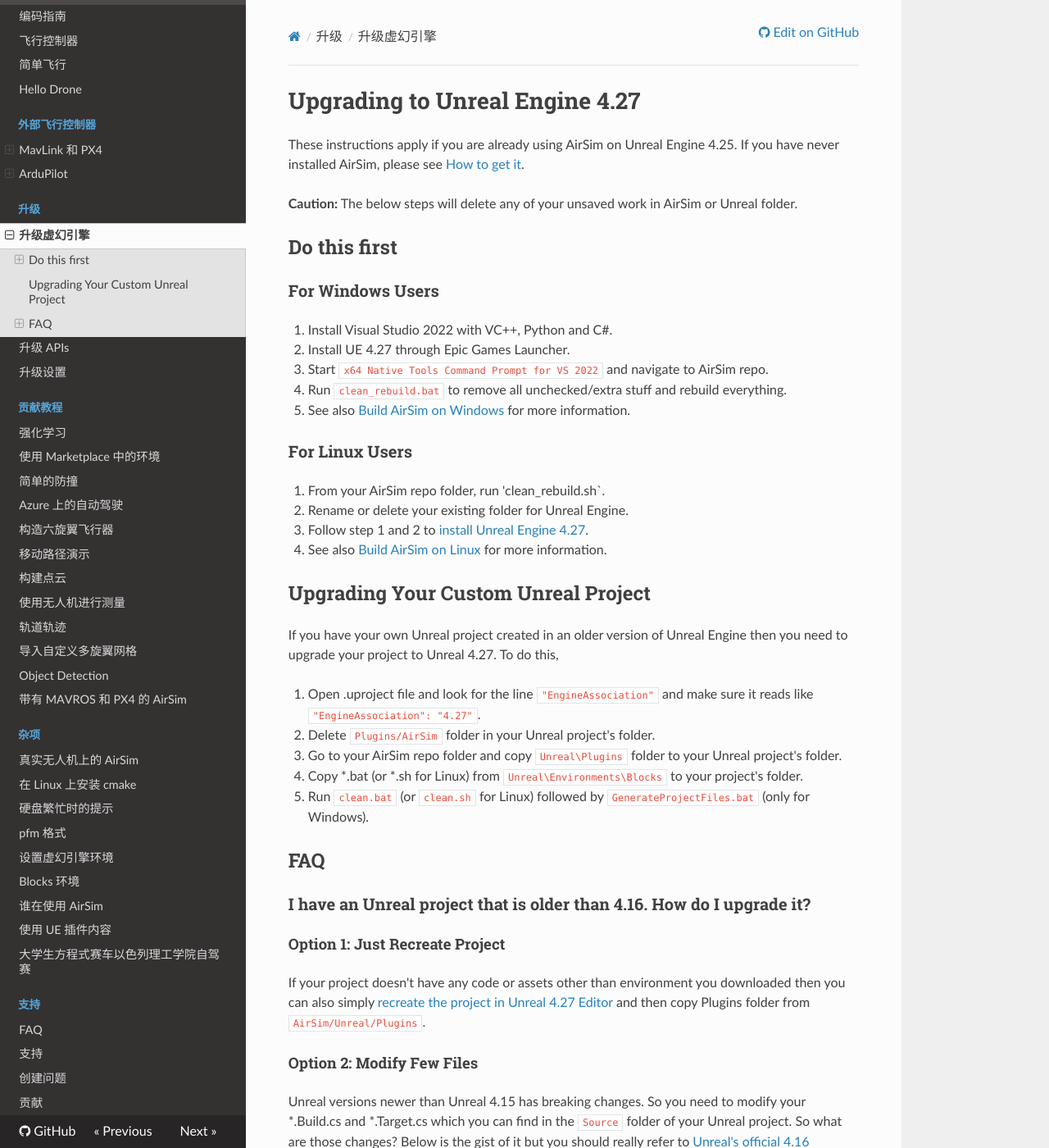
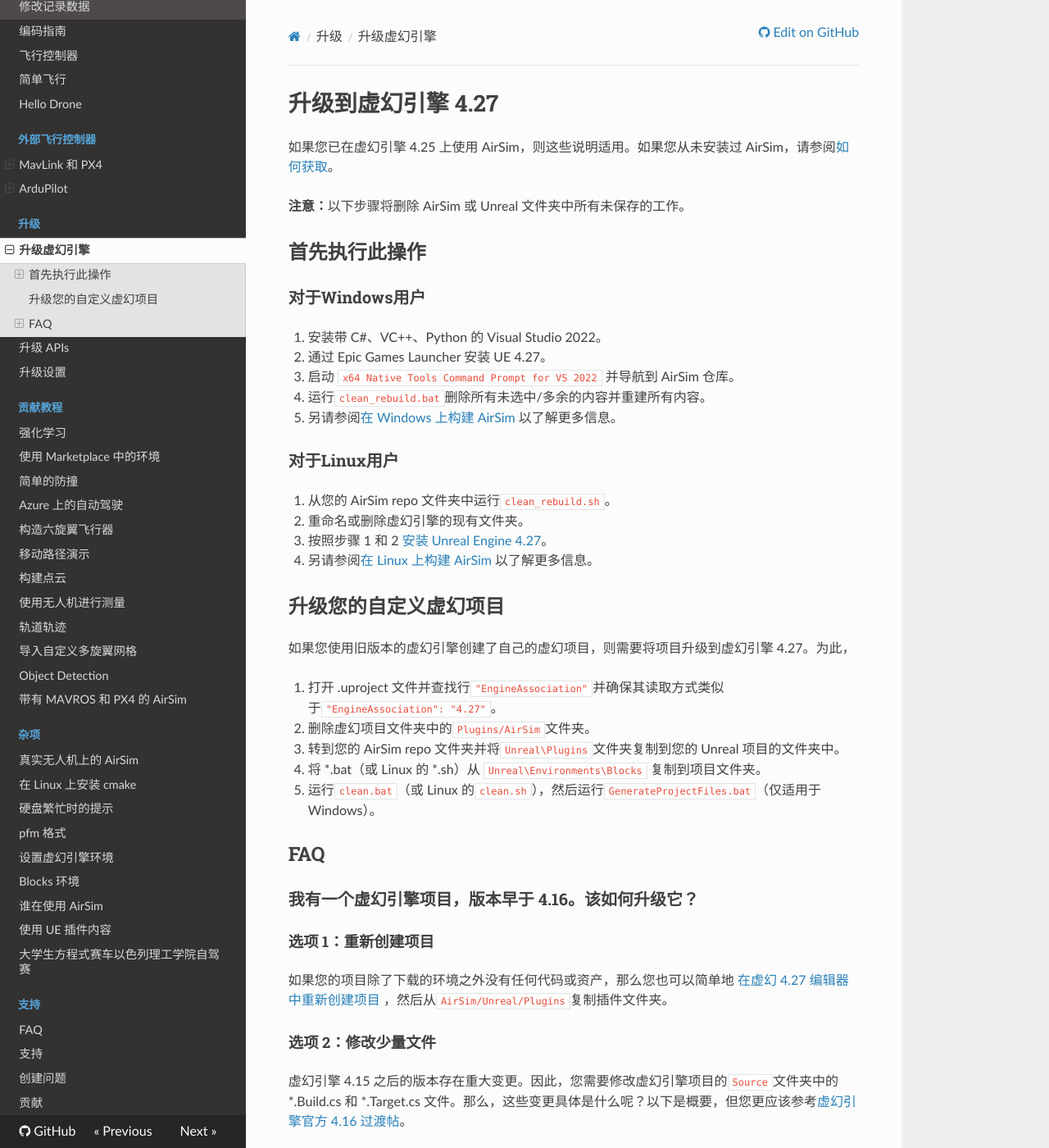
Before and after one commit to nongfu212/air_doc, an MkDocs documentation site: the page built from docs/unreal_upgrade.md, in a window 1280 px wide and 1400 px high. Shown: the whole window at 82% size. Built offline with MkDocs 1.6.1, drawn with Linux system fonts in a browser that asks for light colours; nearby versions of some CDN libraries; some of the changed text lies outside the part shown.

Commit message:
升级到虚幻引擎 4.27

```diff
--- a/docs/unreal_upgrade.md
+++ b/docs/unreal_upgrade.md
@@ -1,50 +1,59 @@
-# Upgrading to Unreal Engine 4.27
+# 升级到虚幻引擎 4.27
 
-These instructions apply if you are already using AirSim on Unreal Engine 4.25. If you have never installed AirSim, please see [How to get it](https://github.com/microsoft/airsim#how-to-get-it).
+如果您已在虚幻引擎 4.25 上使用 AirSim，则这些说明适用。如果您从未安装过 AirSim，请参阅[如何获取](https://github.com/microsoft/airsim#how-to-get-it)。
 
-**Caution:** The below steps will delete any of your unsaved work in AirSim or Unreal folder.
 
-## Do this first
+**注意：**以下步骤将删除 AirSim 或 Unreal 文件夹中所有未保存的工作。
 
-### For Windows Users
-1. Install Visual Studio 2022 with VC++, Python and C#.
-2. Install UE 4.27 through Epic Games Launcher.
-3. Start `x64 Native Tools Command Prompt for VS 2022` and navigate to AirSim repo.
-4. Run `clean_rebuild.bat` to remove all unchecked/extra stuff and rebuild everything.
-5. See also [Build AirSim on Windows](build_windows.md) for more information.
+## 首先执行此操作
 
-### For Linux Users
-1. From your AirSim repo folder, run 'clean_rebuild.sh`.
-2. Rename or delete your existing folder for Unreal Engine.
-3. Follow step 1 and 2 to [install Unreal Engine 4.27](build_linux.md).
-4. See also [Build AirSim on Linux](build_linux.md) for more information.
+### 对于Windows用户
+1. 安装带 C#、VC++、Python 的 Visual Studio 2022。
+2. 通过 Epic Games Launcher 安装 UE 4.27。
+3. 启动 `x64 Native Tools Command Prompt for VS 2022` 并导航到 AirSim 仓库。
+4. 运行`clean_rebuild.bat`删除所有未选中/多余的内容并重建所有内容。
+5. 另请参阅[在 Windows 上构建 AirSim](build_windows.md) 以了解更多信息。
 
-## Upgrading Your Custom Unreal Project
-If you have your own Unreal project created in an older version of Unreal Engine then you need to upgrade your project to Unreal 4.27. To do this,
+### 对于Linux用户
+1. 从您的 AirSim repo 文件夹中运行`clean_rebuild.sh`。
+2. 重命名或删除虚幻引擎的现有文件夹。
+3. 按照步骤 1 和 2 [安装 Unreal Engine 4.27](build_linux.md)。
+4. 另请参阅[在 Linux 上构建 AirSim](build_linux.md) 以了解更多信息。
 
-1. Open .uproject file and look for the line `"EngineAssociation"` and make sure it reads like `"EngineAssociation": "4.27"`.
-2. Delete `Plugins/AirSim` folder in your Unreal project's folder.
-3. Go to your AirSim repo folder and copy `Unreal\Plugins` folder to your Unreal project's folder.
-4. Copy *.bat (or *.sh for Linux) from `Unreal\Environments\Blocks` to your project's folder.
-5. Run `clean.bat` (or `clean.sh` for Linux) followed by `GenerateProjectFiles.bat` (only for Windows).
+
+## 升级您的自定义虚幻项目
+如果您使用旧版本的虚幻引擎创建了自己的虚幻项目，则需要将项目升级到虚幻引擎 4.27。为此，
+
+1. 打开 .uproject 文件并查找行`"EngineAssociation"`并确保其读取方式类似于`"EngineAssociation": "4.27"`。
+2. 删除虚幻项目文件夹中的`Plugins/AirSim`文件夹。
+3. 转到您的 AirSim repo 文件夹并将`Unreal\Plugins`文件夹复制到您的 Unreal 项目的文件夹中。
+4. 将 *.bat（或 Linux 的 *.sh）从 `Unreal\Environments\Blocks` 复制到项目文件夹。
+5. 运行`clean.bat`（或 Linux 的`clean.sh`），然后运行`GenerateProjectFiles.bat`（仅适用于 Windows）。
 
 ## FAQ
 
-### I have an Unreal project that is older than 4.16. How do I upgrade it?
+### 我有一个虚幻引擎项目，版本早于 4.16。该如何升级它？
 
-#### Option 1: Just Recreate Project
-If your project doesn't have any code or assets other than environment you downloaded then you can also simply [recreate the project in Unreal 4.27 Editor](unreal_custenv.md) and then copy Plugins folder from `AirSim/Unreal/Plugins`.
+#### 选项 1：重新创建项目
 
-#### Option 2: Modify Few Files
-Unreal versions newer than Unreal 4.15 has breaking changes. So you need to modify your *.Build.cs and *.Target.cs which you can find in the `Source` folder of your Unreal project. So what are those changes? Below is the gist of it but you should really refer to [Unreal's official 4.16 transition post](https://forums.unrealengine.com/showthread.php?145757-C-4-16-Transition-Guide).
+如果您的项目除了下载的环境之外没有任何代码或资产，那么您也可以简单地 [在虚幻 4.27 编辑器中重新创建项目](unreal_custenv.md)  ，然后从`AirSim/Unreal/Plugins`复制插件文件夹。
 
-##### In your project's *.Target.cs
-1. Change the contructor from, `public MyProjectTarget(TargetInfo Target)` to `public MyProjectTarget(TargetInfo Target) : base(Target)`
 
-2. Remove `SetupBinaries` method if you have one and instead add following line in contructor above: `ExtraModuleNames.AddRange(new string[] { "MyProject" });`
+#### 选项 2：修改少量文件
 
-##### In your project's *.Build.cs
-Change the constructor from `public MyProject(TargetInfo Target)` to `public MyProject(ReadOnlyTargetRules Target) : base(Target)`.
+虚幻引擎 4.15 之后的版本存在重大变更。因此，您需要修改虚幻引擎项目的`Source`文件夹中的 *.Build.cs 和 *.Target.cs 文件。那么，这些变更具体是什么呢？以下是概要，但您更应该参考[虚幻引擎官方 4.16 过渡帖](https://forums.unrealengine.com/showthread.php?145757-C-4-16-Transition-Guide)。
 
-##### And finally...
-Follow above steps to continue the upgrade. The warning box might show only "Open Copy" button. Don't click that. Instead, click on More Options which will reveal more buttons. Choose `Convert-In-Place option`. *Caution:* Always keep backup of your project first! If you don't have anything nasty, in place conversion should go through and you are now on the new version of Unreal.
+
+##### 在你的项目的 *.Target.cs 中
+1. 将构造函数从 `public MyProject Target(TargetInfo Target)` 更改为 `public MyProjectTarget(TargetInfo Target) : base(Target)`
+
+2. 如果有的话，请删除 `Setup Binaries` 方法，并在上面的构造函数中添加以下行：`ExtraModuleNames.AddRange(new string[] { "MyProject" });`
+
+##### 在你的项目的 *.Build.cs 中
+
+将构造函数从 `public MyProject(TargetInfo Target)` 更改为 `public MyProject(ReadOnlyTargetRules Target) : base(Target)` 。
+
+
+##### 最后……
+
+按照上述步骤继续升级。警告框可能只显示“打开副本”按钮。请勿点击该按钮。点击“更多选项”，即可显示更多按钮。选择`就地转换(Convert-In-Place option)`选项。*注意：*请务必先备份您的项目！如果您没有任何问题，就地转换应该会顺利完成，您现在就可以使用新版虚幻引擎了。
```
